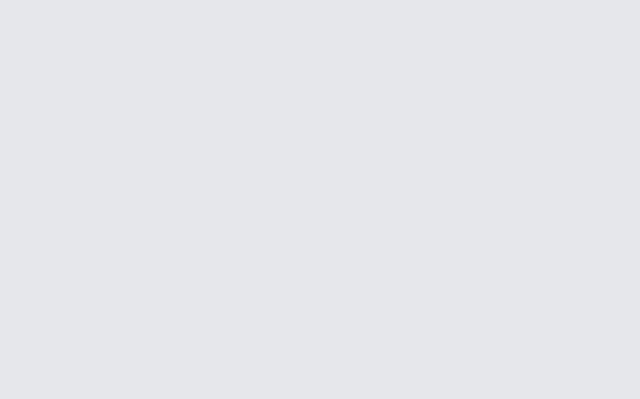
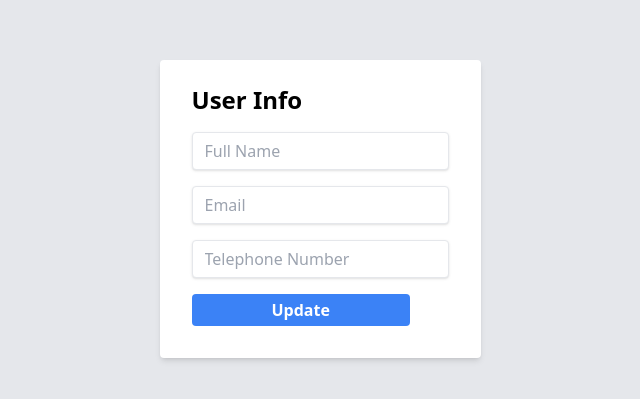
Before and after one commit to cuongdvt261/dat-training-fe, a Vue app: page /user in a window 1280 px wide. Before the commit this address had no page. Shown: the part 183-582 px from the top of the page, without its empty margins (320-960 px from the left). Built offline with nearby package versions, Linux system fonts and the light colour scheme.

Commit message:
commit 28/08

```diff
--- /dev/null
+++ b/src/components/UserInfo.vue
@@ -0,0 +1,46 @@
+<template>
+  <form class="bg-white shadow-md rounded px-8 pt-6 pb-8 mb-4">
+    <h1 class="mb-4 text-2xl font-bold">User Info</h1>
+    <div class="mb-4">
+      <label for="name" class="hidden">Full Name</label>
+      <input
+        type="name"
+        name="name"
+        id="name"
+        placeholder="Full Name"
+        class="shadow appearance-none border rounded w-full py-2 px-3 text-gray-700 leading-tight focus:outline-none focus:shadow-outline"
+      />
+    </div>
+
+    <div class="mb-4">
+      <label for="email" class="hidden">Email</label>
+      <input
+        type="email"
+        name="email"
+        id="email"
+        placeholder="Email"
+        class="shadow appearance-none border rounded w-full py-2 px-3 text-gray-700 leading-tight focus:outline-none focus:shadow-outline"
+      />
+    </div>
+
+    <div class="mb-4">
+      <label for="tel" class="hidden">Number</label>
+      <input
+        type="tel"
+        name="tel"
+        id="tel"
+        placeholder="Telephone Number"
+        class="shadow appearance-none border rounded w-full py-2 px-3 text-gray-700 leading-tight focus:outline-none focus:shadow-outline"
+      />
+    </div>
+
+    <button
+      type="submit"
+      class="bg-blue-500 hover:bg-blue-700 text-white font-bold py-1 px-20 rounded focus:outline-none focus:shadow-outline"
+    >
+      Update
+    </button>
+  </form>
+</template>
+
+<script setup></script>
--- a/src/pages/login/index.vue
+++ b/src/pages/login/index.vue
@@ -26,7 +26,7 @@
     <div class="flex items-center justify-between">
       <button
         class="bg-blue-500 hover:bg-blue-700 text-white font-bold py-2 px-4 rounded focus:outline-none focus:shadow-outline"
-        type="button"
+        type="submit"
       >
         Sign In
       </button>
--- a/src/router.ts
+++ b/src/router.ts
@@ -1,6 +1,7 @@
 import { createRouter, createWebHistory } from 'vue-router'
 import Home from '@/App.vue'
 import Login from '@/pages/login/index.vue'
+import UserInfoVue from './components/UserInfo.vue'
 
 const routes = [
   {
@@ -11,6 +12,10 @@ const routes = [
     path: '/login',
     component: Login,
   },
+  {
+    path: '/user',
+    component: UserInfoVue,
+  }
 ]
 
 export default createRouter({
```
